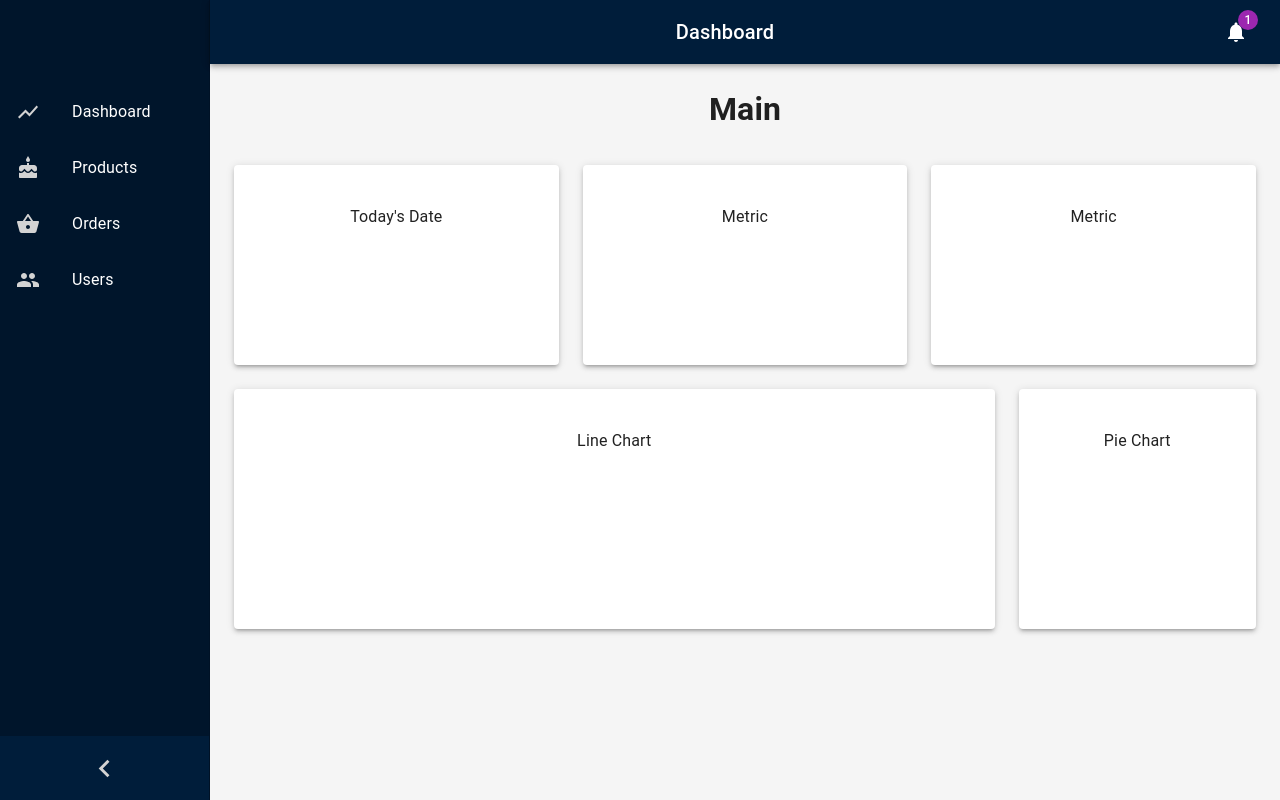
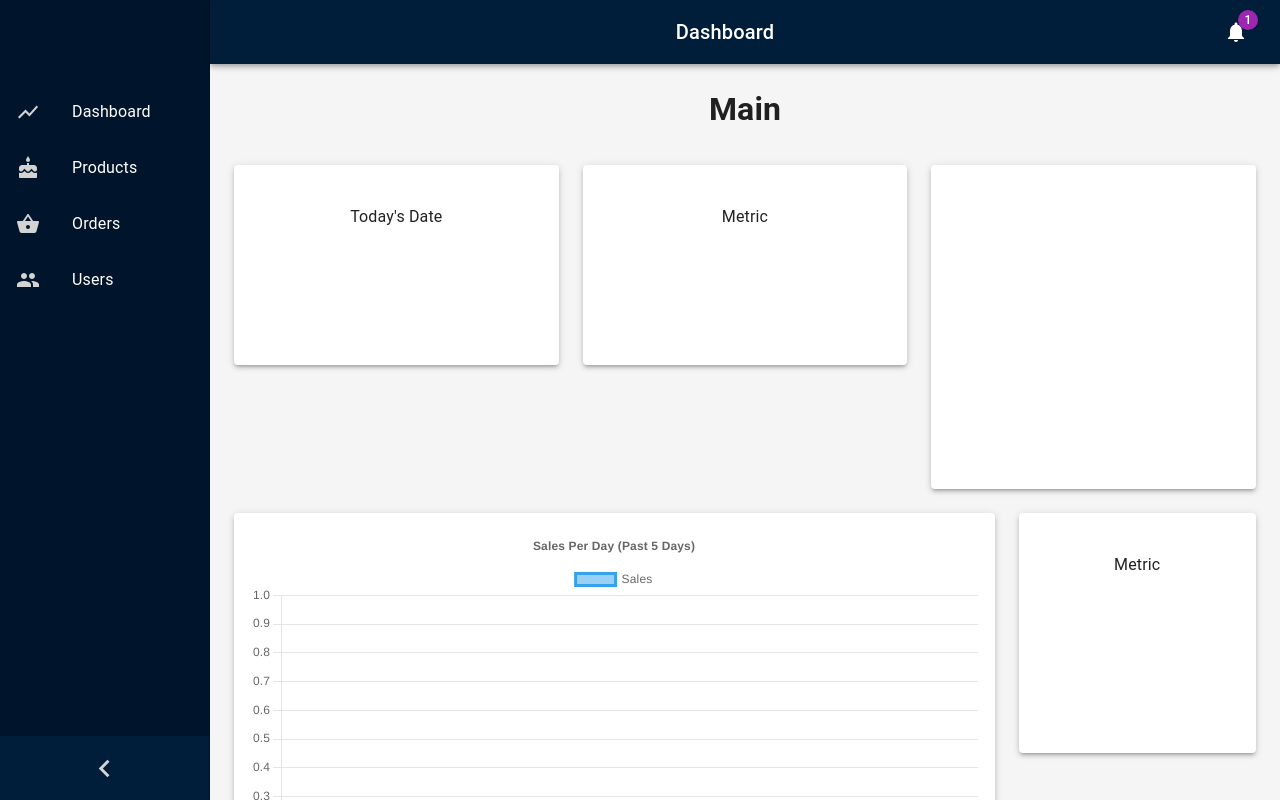
Before and after one commit to ccrju20/dashboard-app, a React (Create React App) app: page / in a window 1280 px wide. Built offline with nearby package versions, Linux system fonts and the light colour scheme; no server answers.

Commit message:
started implementation of chart and graph data in main

```diff
--- a/package.json
+++ b/package.json
@@ -18,6 +18,7 @@
     "@types/react-dom": "^17.0.14",
     "axios": "^0.26.1",
     "react": "^17.0.2",
+    "react-chartjs-2": "^4.1.0",
     "react-dom": "^17.0.2",
     "react-hook-form": "^7.29.0",
     "react-router-dom": "^6.2.2",
--- a/src/App.tsx
+++ b/src/App.tsx
@@ -5,7 +5,7 @@ import MainDash from "./MainDash";
 import Orders from "./components/Orders/Orders";
 import Products from "./components/Products/Products";
 import Users from './components/Users/Users'
-import Main from './components/MainPage'
+import Main from './components/MainPage/MainPage'
 
 function App() {
   return (
--- /dev/null
+++ b/src/components/MainPage/LineGraph.tsx
@@ -0,0 +1,74 @@
+import React, { useEffect, useState } from "react";
+import axios from "axios";
+import {
+  Chart as ChartJS,
+  CategoryScale,
+  LinearScale,
+  PointElement,
+  LineElement,
+  Title,
+  Tooltip,
+  Legend,
+} from "chart.js";
+import { Line } from "react-chartjs-2";
+
+ChartJS.register(
+  CategoryScale,
+  LinearScale,
+  PointElement,
+  LineElement,
+  Title,
+  Tooltip,
+  Legend
+);
+
+const LineGraph = () => {
+  const [salesData, setSalesData] = useState({});
+
+  useEffect(() => {
+    axios
+      .get("api/v1/payment/line")
+      .then((res) => {
+        console.log(res);
+        setSalesData(res.data);
+      })
+      .catch((err) => {
+        console.log(err);
+      });
+  }, []);
+
+  const options = {
+    responsive: true,
+    plugins: {
+      legend: {
+        position: "top" as const,
+      },
+      title: {
+        display: true,
+        text: "Sales Per Day (Past 5 Days)",
+      },
+    },
+  };
+
+  const labels = Object.keys(salesData);
+
+  const data = {
+    labels,
+    datasets: [
+      {
+        label: "Sales",
+        data: salesData,
+        borderColor: "rgb(53, 162, 235)",
+        backgroundColor: "rgba(53, 162, 235, 0.5)",
+      },
+    ],
+  };
+
+  return (
+    <>
+      <Line options={options} data={data} />
+    </>
+  );
+};
+
+export default LineGraph;
--- a/src/components/MainPage.tsx
+++ b/src/components/MainPage/MainPage.tsx
@@ -1,5 +1,7 @@
 import React from "react";
 import { Grid, Paper, Container } from "@mui/material";
+import LineGraph from './LineGraph'
+import PieChart from './PieChart'
 
 const MainPage = () => {
   return (
@@ -37,18 +39,15 @@ const MainPage = () => {
             </Paper>
           </Grid>
 
-          {/* Metric */}
+          {/* Pie Chart */}
           <Grid item xs={12} md={4} lg={4}>
             <Paper
               elevation={3}
               sx={{
-                p: 5,
-                display: "flex",
-                flexDirection: "column",
-                height: 200,
+                padding: 2,
               }}
             >
-              Metric
+              <PieChart/>
             </Paper>
           </Grid>
 
@@ -57,17 +56,14 @@ const MainPage = () => {
             <Paper
               elevation={3}
               sx={{
-                p: 5,
-                display: "flex",
-                flexDirection: "column",
-                height: 240,
+                padding: 2
               }}
             >
-              Line Chart
+              <LineGraph/>
             </Paper>
           </Grid>
 
-          {/* Produce Pie */}
+          {/* Metric */}
           <Grid item xs={12} md={4} lg={3}>
             <Paper
               elevation={3}
@@ -78,7 +74,7 @@ const MainPage = () => {
                 height: 240,
               }}
             >
-              Pie Chart
+              Metric
             </Paper>
           </Grid>
         </Grid>
--- /dev/null
+++ b/src/components/MainPage/PieChart.tsx
@@ -0,0 +1,52 @@
+import React, { useEffect, useState } from "react";
+import axios from "axios";
+import { Chart as ChartJS, ArcElement, Tooltip, Legend } from "chart.js";
+import { Pie } from "react-chartjs-2";
+
+ChartJS.register(ArcElement, Tooltip, Legend);
+
+const PieChart = () => {
+  const [productData, setProductData] = useState({});
+
+  useEffect(() => {
+    axios
+      .get("api/v1/orders/data")
+      .then((res) => {
+        console.log(res);
+        setProductData(res.data);
+      })
+      .catch((err) => {
+        console.log(err);
+      });
+  }, []);
+
+  const data = {
+    labels: Object.keys(productData),
+    datasets: [
+      {
+        label: "# of Votes",
+        data: Object.values(productData),
+        backgroundColor: [
+          "#8FDDE7",
+          "#FAE8E0",
+          "#B6E2D3",
+          "#D8A7B1",
+          "#C38370",
+          "#D3BBDD",
+          "#C4AE78",
+          "#EFE7D3",
+          "#ECE3F0",
+        ],
+        borderWidth: 1,
+      },
+    ],
+  };
+
+  return (
+    <>
+      <Pie data={data} />
+    </>
+  );
+};
+
+export default PieChart;
--- a/src/components/Users/Users.tsx
+++ b/src/components/Users/Users.tsx
@@ -15,6 +15,7 @@ import {
 import axios from "axios";
 import UserInfo from "./UserInfo";
 import UserOrders from "./UserOrders";
+import PeopleOutlineIcon from '@mui/icons-material/PeopleOutline';
 
 const Users = () => {
   const [users, setUsers] = useState<IUser[]>([]);
@@ -163,7 +164,13 @@ const Users = () => {
         userOrders={userOrders}
       />
       <Container maxWidth="lg" sx={{ mt: 4, mb: 4 }}>
-        <h1>Users</h1>
+        <h1>
+          <PeopleOutlineIcon
+            fontSize="large"
+            sx={{ marginBottom: -0.5, marginRight: 1 }}
+          />
+          Users
+        </h1>
 
         <Grid container justifyContent="center">
           {isLoading && !loadError ? (
```
Also changed, not shown: 1 other file (tests, documents, lock files or other folders).
